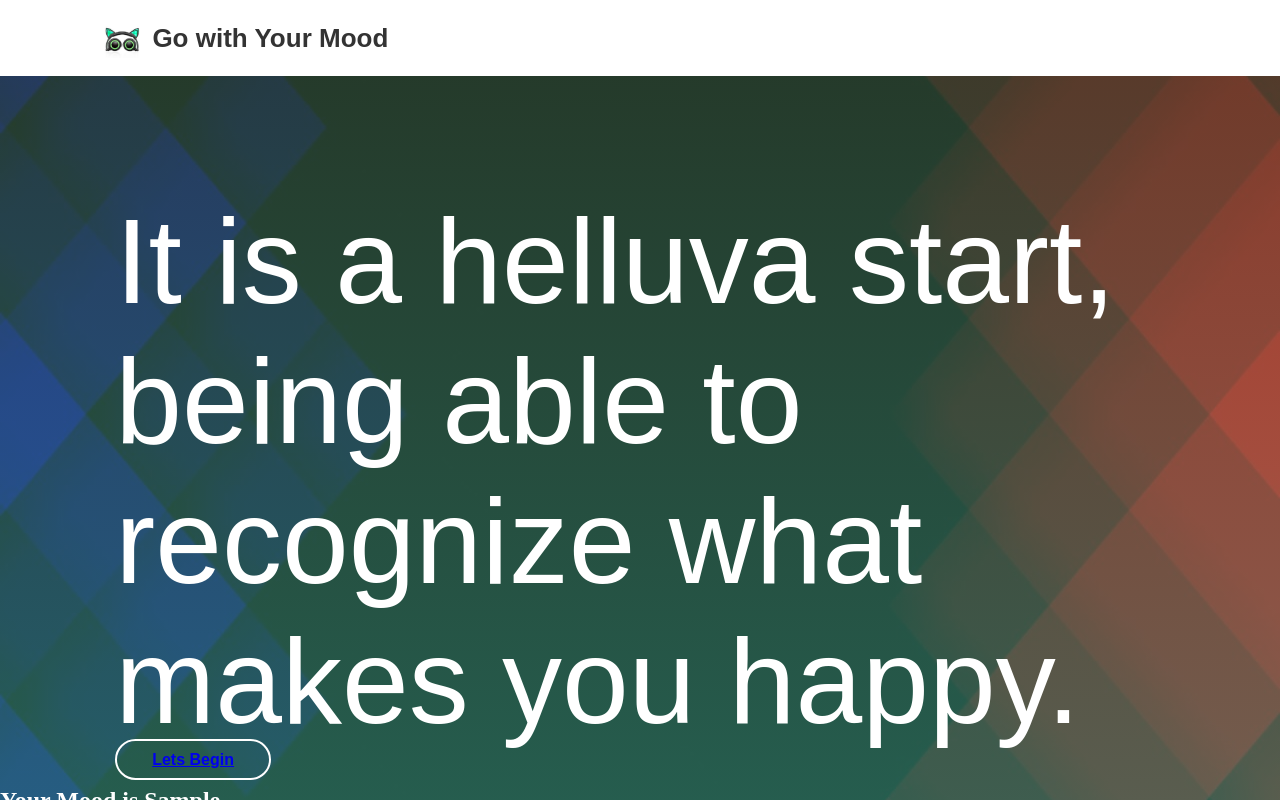
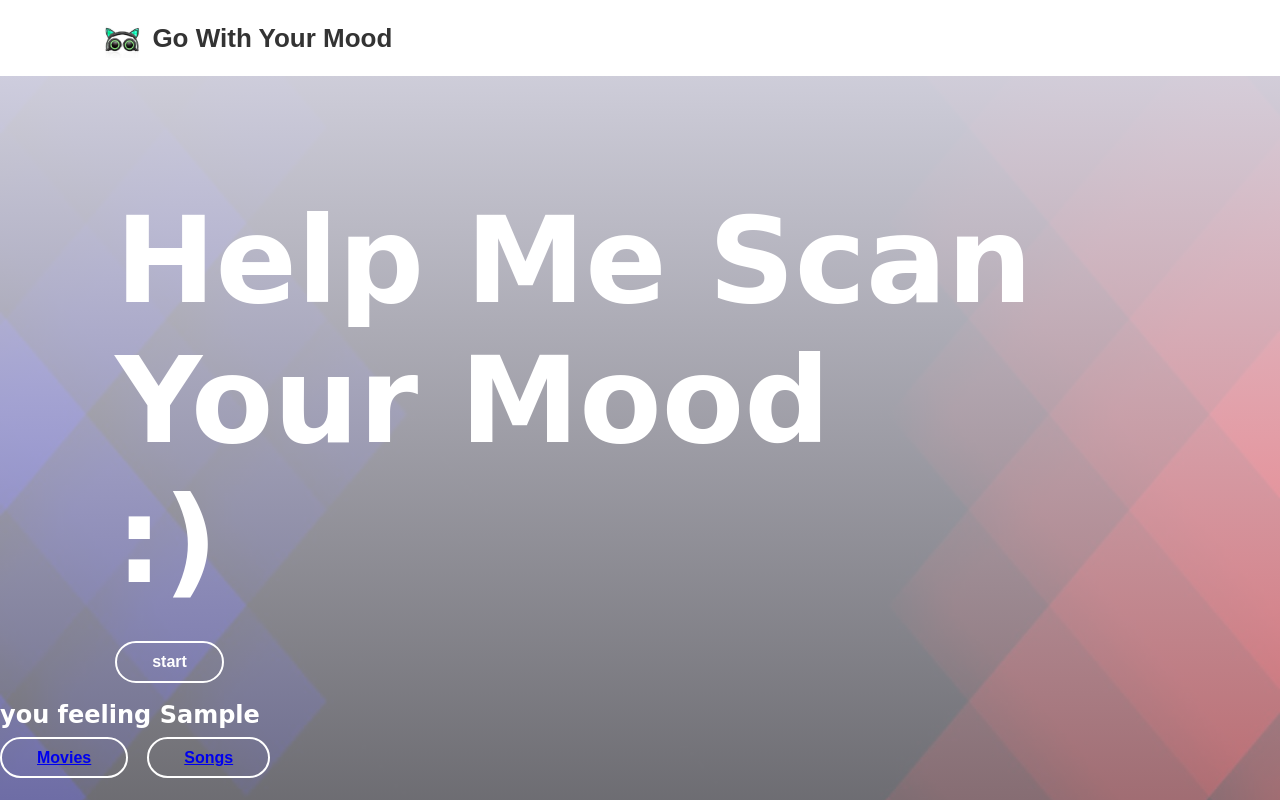
Before and after one commit to chhavis334/go-with-your-mood, a Flask app: template templates/index1.html in a window 1280 px wide. Run offline with Flask 2, Linux system fonts and the light colour scheme; the template is opened without the code that fills it: most values are stand-ins (such as "Sample title", 1, 10 or a date in 2020).

Commit message:
Update index1.html

```diff
--- a/templates/index1.html
+++ b/templates/index1.html
@@ -14,7 +14,7 @@
     .header{
         width: 100%;
         height: 100vh;
-        background-image: linear-gradient(rgba(73, 109, 77, 0.5),rgba(75, 185, 156, 0.5)),url(static/img1.jpg);
+        background-image: linear-gradient(rgb(216, 215, 228),rgba(218, 217, 228, 0.5)),url(static/img1.jpg);
         background-position: center;
         background-size: cover;
         overflow-x: hidden;
@@ -52,7 +52,7 @@
     nav ul li a{
         text-decoration: none;
         color: #FFF;
-        font-weight: 500;
+        font-weight: 800;
     }
     nav:hover{
         background: #fff;
@@ -63,7 +63,7 @@
     }
 
     nav:hover ul li a{
-        color: rgb(90, 82, 82);
+        color: #333;
     }
 
     .content{
@@ -76,13 +76,13 @@
 
     .content h1{
         font-size: 120PX;
-        font-weight: 400;
+        font-weight: 600;
         line-height: 140px;
     }
 
     .content p{
-        max-width: 300px;
-        line-height: 20px;
+        max-width: 500px;
+        line-height: 28px;
         opacity: 0;
     }
 
@@ -97,11 +97,11 @@
 
     }
         .links a:hover{
-        color: rgb(50, 100, 41);
+        color: rgb(215, 215, 227);
 
     }
     .btn:hover{
-        background-color: rgb(141, 197, 134);
+        background-color: rgb(240, 245, 247);
     }
     .btn{
         border: 2px solid #fff;
@@ -111,15 +111,34 @@
         font-weight: 700;
     }
 
+    .slide-left{
+        animation: slideleft 1s linear forwards;
 
+    }
 
     .content h1{
-        font-family: Arial, Helvetica, sans-serif;
+        font-family: cursive;
     }
 
+    @keyframes slideleft{
+        0%{
+            transform: translate(100px);
+            opacity: 0;
+        }
+        100%{
+            transform: translate(0px);
+            opacity: 1;
+        }
 
+    }
 
-
+    p.slide-left{
+        animation-delay: 1s;
+    }
+    .links.slide-left{
+        animation-delay: 2s;
+        color:blue;
+    }
     .output{
         color:white;
         font-family:"cursive"
@@ -137,21 +156,21 @@
         <nav>
             <div class="logo">
                 <img src="static/img2.png" alt="">
-                <span>Go with Your Mood</span>
+                <span>Go With Your Mood</span>
             </div>
 
         </nav>
 
         <div class="content">
-            <h1>It is a helluva start, <br>being able to recognize what makes you happy.</h1>
-            <div>
-                <a href="http://localhost:5000/camera" class="btn">Lets Begin</a>
+            <h1 class="slide-left">Help Me Scan Your Mood<br>:)</h1>
+            <div class="links slide-left">
+                <a href="http://localhost:5000/camera" class="btn">start</a>
             </div>
         </div>
     </br>
     <div class="output" >
         {% if final_output %}
-    <h2 style="font-family:Bio-Rhyme">Your Mood is {{final_output}}</h2>
+    <h2 style="font-family: cursive;">you feeling {{final_output}}</h2>
         <div class="output1" >
         <a href="http://localhost:5000/movies/{{final_output}}" class="btn">Movies</a>
          <a href="http://localhost:5000/songs/{{final_output}}" class="btn">Songs</a>
```
